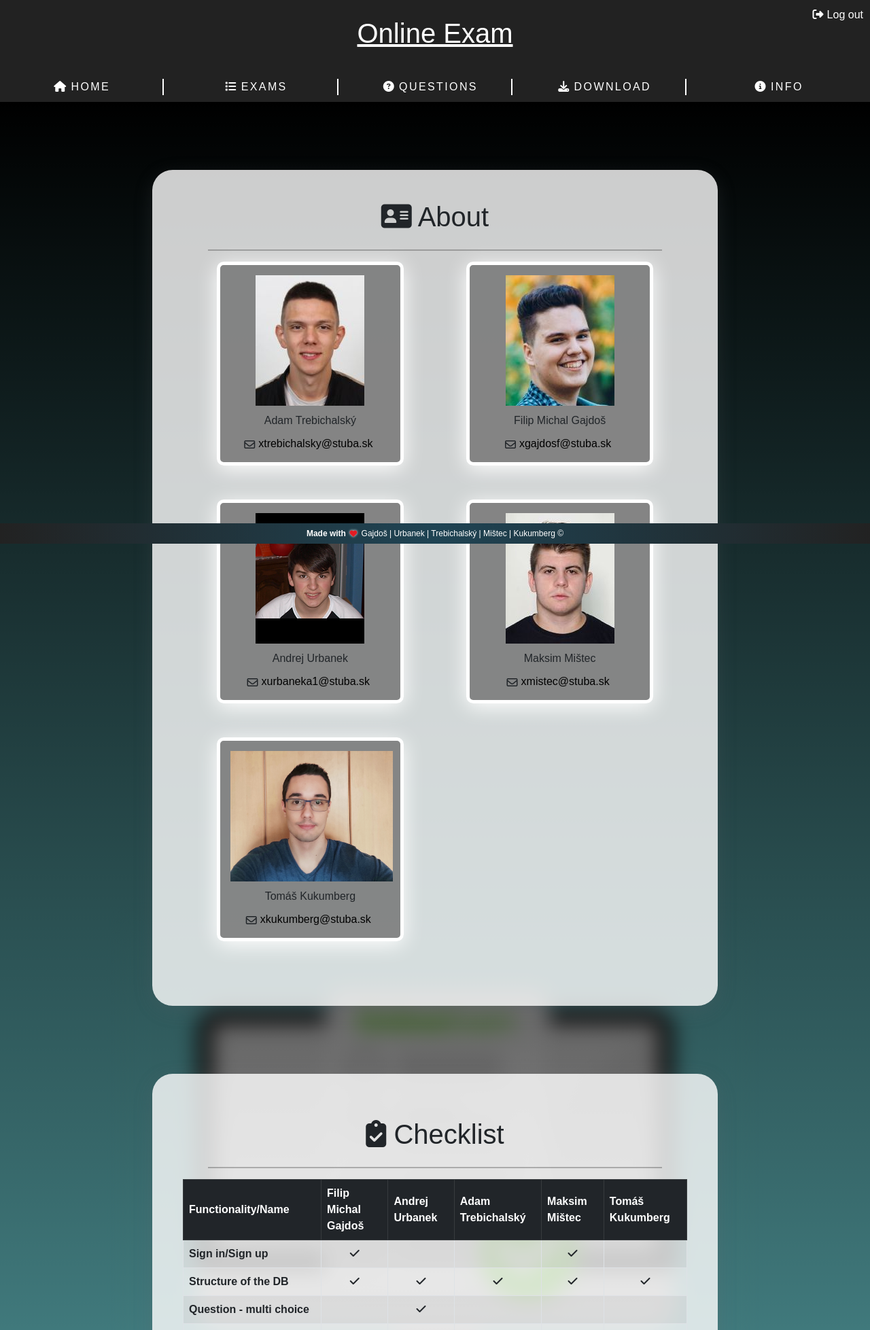
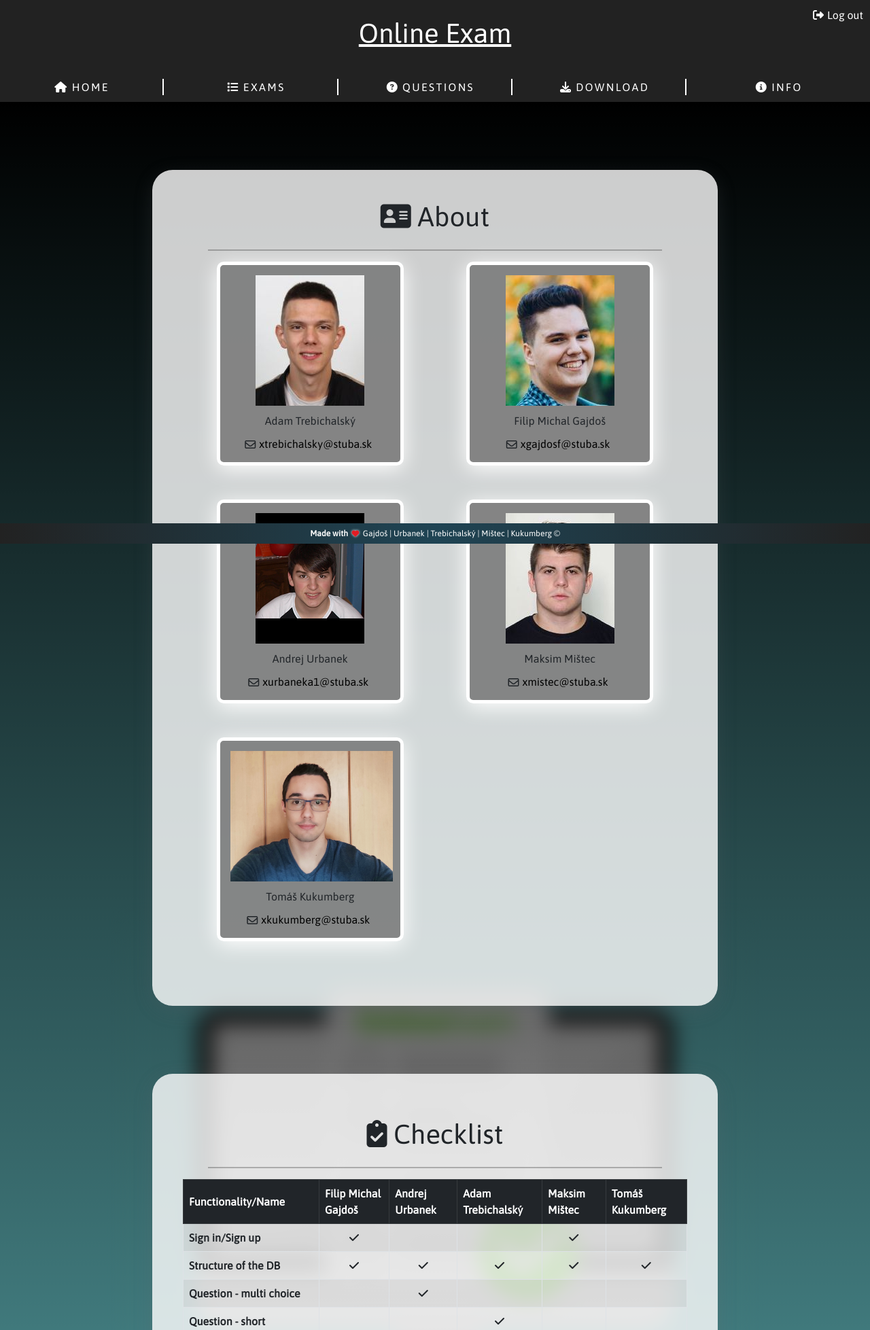
Before and after one commit to Kolosecek/WebTech2, a PHP site: page /info.php in a window 1280 px wide. Shown: the top 1957 px of the page at 68% size. Run offline with PHP 8.4, Linux system fonts and the light colour scheme; some libraries are stand-ins or nearby versions.

Commit message:
fix font info

```diff
--- a/info.php
+++ b/info.php
@@ -9,6 +9,8 @@
     <link href="https://cdn.jsdelivr.net/npm/bootstrap@5.0.0-beta3/dist/css/bootstrap.min.css" rel="stylesheet" integrity="sha384-eOJMYsd53ii+scO/bJGFsiCZc+5NDVN2yr8+0RDqr0Ql0h+rP48ckxlpbzKgwra6" crossorigin="anonymous">
     <link href='https://use.fontawesome.com/releases/v5.8.1/css/all.css'>
     <link rel="stylesheet" href="styles.css">
+    <link rel="preconnect" href="https://fonts.gstatic.com/">
+    <link href="https://fonts.googleapis.com/css2?family=Asap&display=swap" rel="stylesheet">
     <script src="https://cdn.jsdelivr.net/npm/bootstrap@5.0.0-beta3/dist/js/bootstrap.bundle.min.js" integrity="sha384-JEW9xMcG8R+pH31jmWH6WWP0WintQrMb4s7ZOdauHnUtxwoG2vI5DkLtS3qm9Ekf" crossorigin="anonymous"></script>
     <script src="https://ajax.googleapis.com/ajax/libs/jquery/3.5.1/jquery.min.js"></script>
     <script src="https://www.w3schools.com/lib/w3.js"></script>
```
